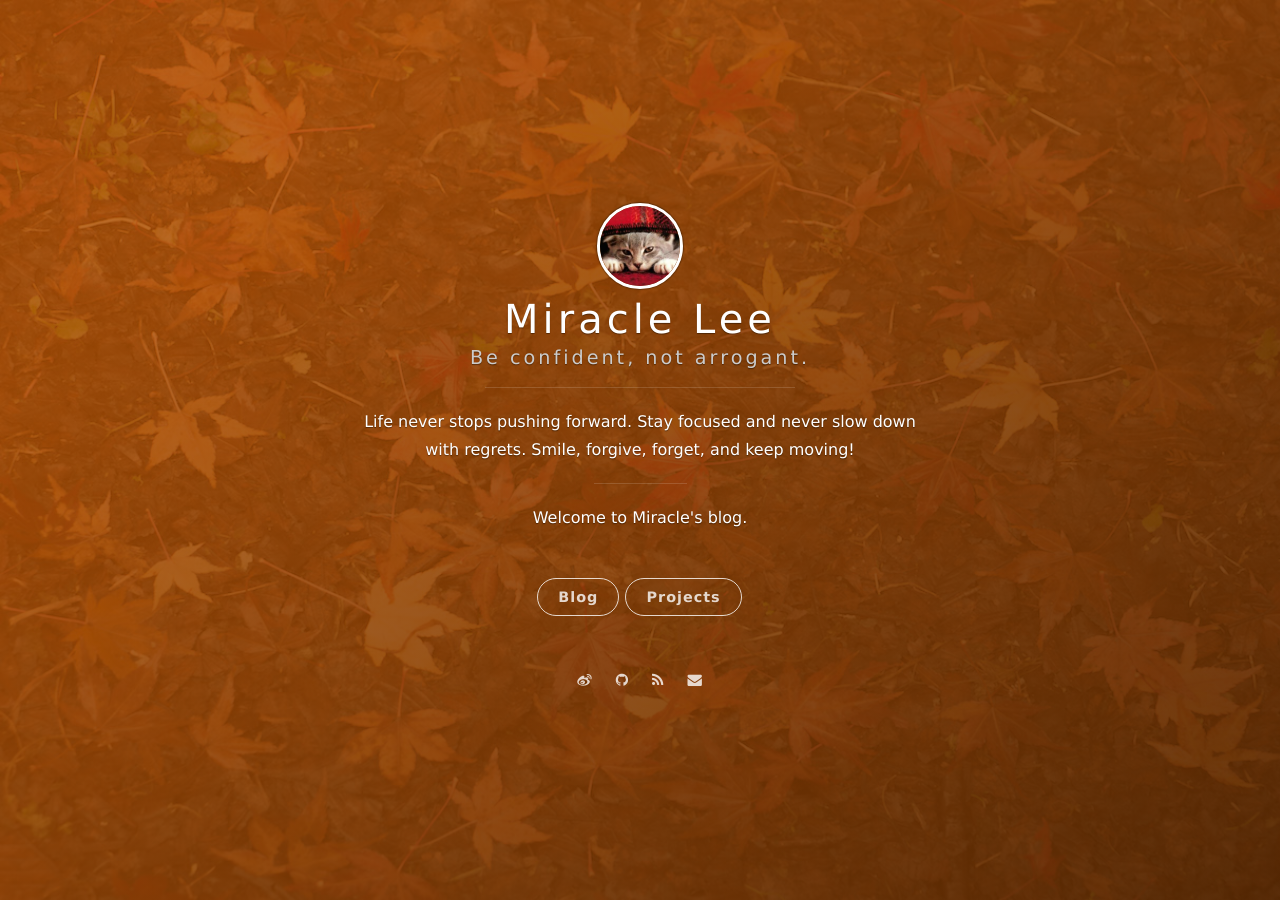
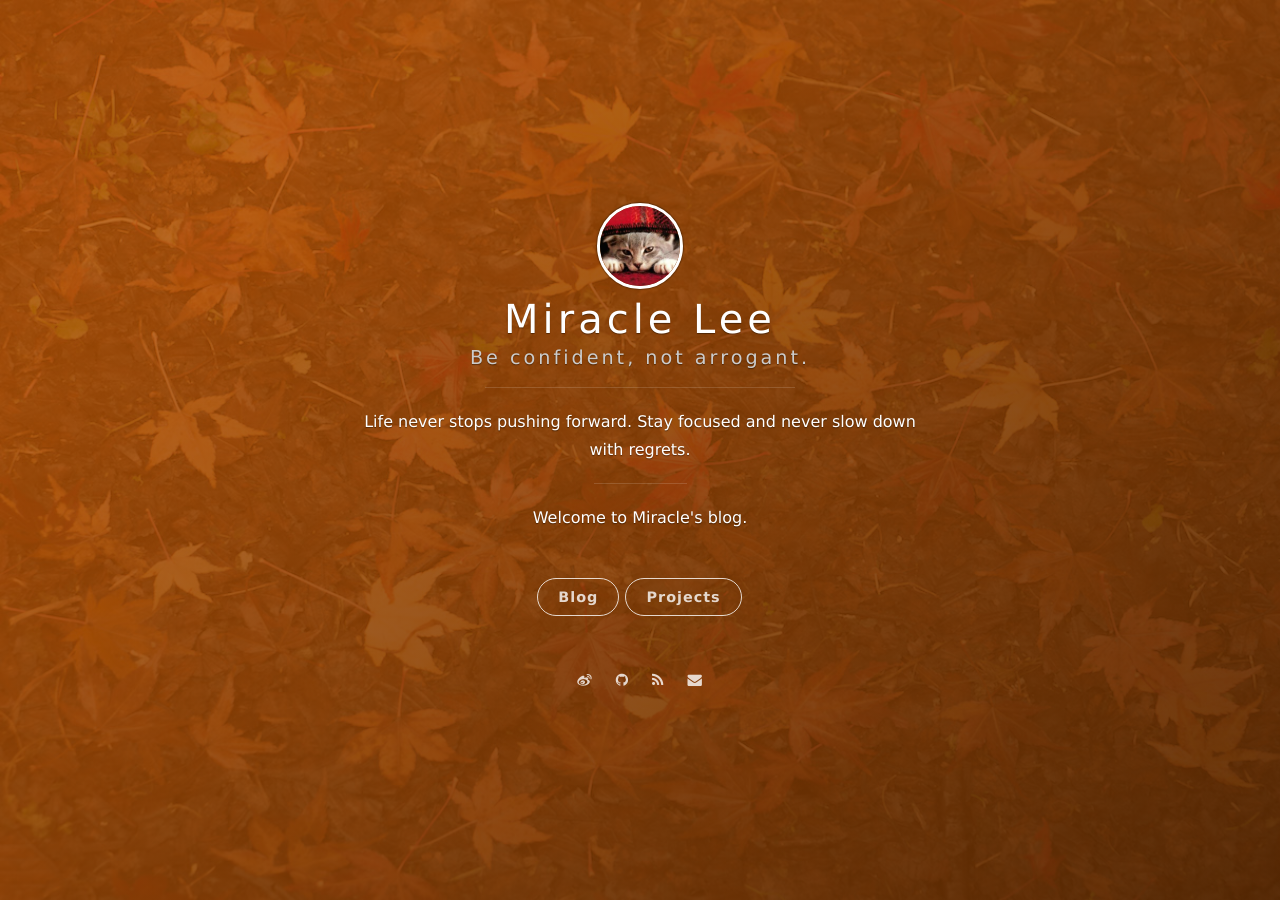
Before and after one commit to onevcat/vno-jekyll, a Jekyll site: the page built from index.html, in a window 1280 px wide. Built offline with Jekyll 4.4.1, drawn with Linux system fonts in a browser that asks for light colours; nearby versions of some CDN libraries; the list of posts is cut into pages by our own code; some of the changed lines change nothing that is shown.

Commit message:
modify configurations

```diff
--- a/_config.yml
+++ b/_config.yml
@@ -2,7 +2,7 @@
 title: Miracle Lee
 subtitle: Be confident, not arrogant.
 welcome_message: <a href="https://github.com/lixymiracle/lixymiracle.github.io" target="_blank">Welcome to Miracle's blog.</a>
-description: Life never stops pushing forward. Stay focused and never slow down with regrets. Smile, forgive, forget, and keep moving!
+description: Life never stops pushing forward. Stay focused and never slow down with regrets.
 creator: <a href="http://lixiangyu.cc">@Miracle</a>
 
 url: "http://lixiangyu.cc"
@@ -37,9 +37,9 @@ comment:
 
 # Social
 social:
-    weibo: onevcat
-    github: onevcat
-    mail: onev@onevcat.com
+    weibo: Encelade
+    github: lixymiracle
+    mail: lixymiracle@gmail.com
 
 # Google Analytics
 ga:
```
